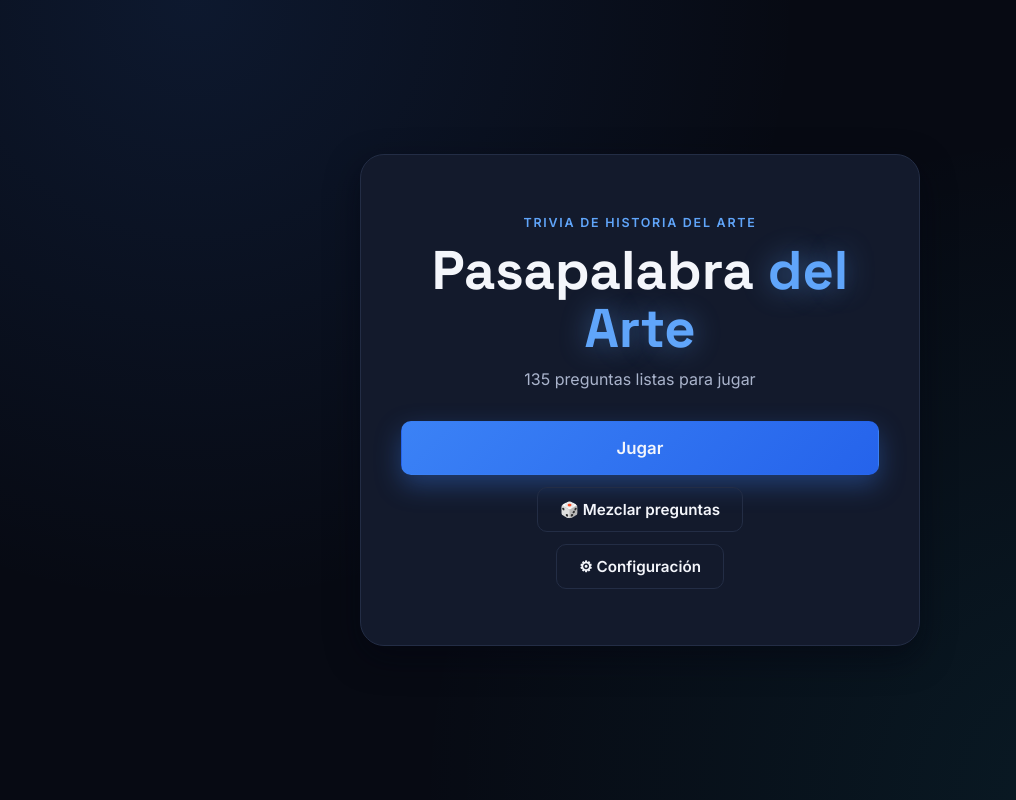
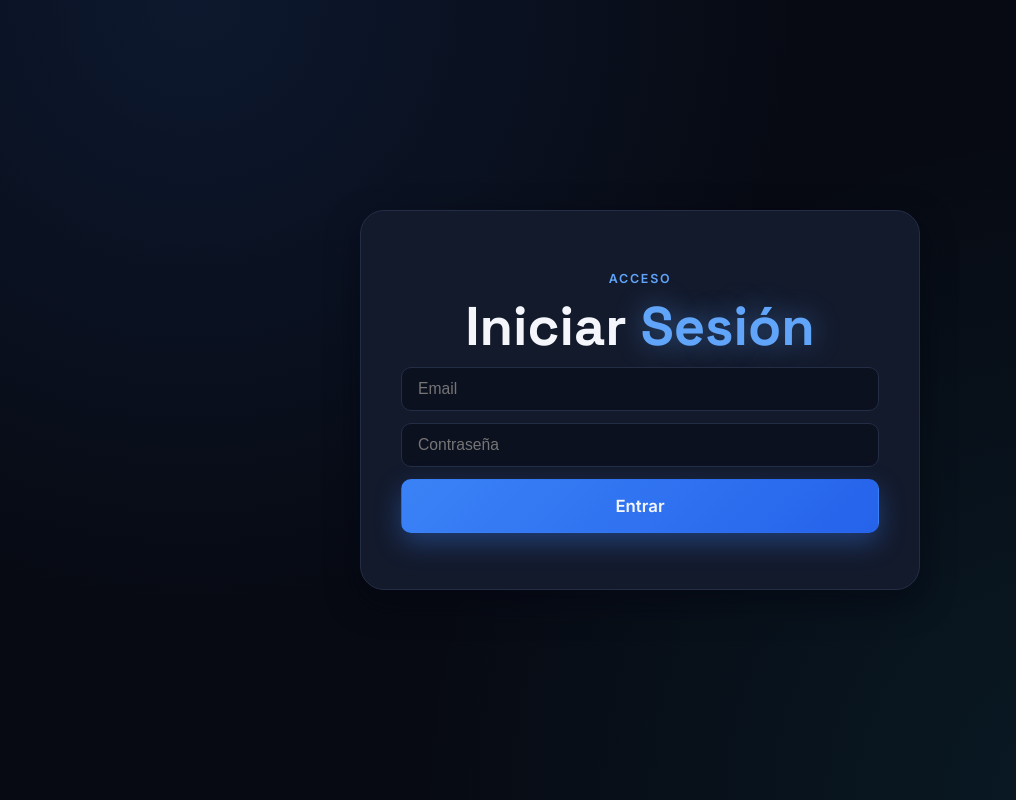
Before and after one commit to SotoTomas/Pasapalabra, a Vue app: page / in a window 1280 px wide. Shown: the whole page, without its empty margins (0-1016 px from the left). Built offline with nearby package versions, Linux system fonts and the light colour scheme; no server answers.

Commit message:
Final Details

```diff
--- a/src/App.vue
+++ b/src/App.vue
@@ -5,15 +5,20 @@ import StartScreen from './components/StartScreen.vue';
 import SettingsScreen from './components/SettingsScreen.vue';
 import GameScreen from './components/GameScreen.vue';
 import EndScreen from './components/EndScreen.vue';
-import { onAuthStateChanged } from "firebase/auth";
-import { auth } from "@/firebase";
-
-onAuthStateChanged(auth, (user) => {
-  console.log("user:", user);
-});
+import LoginScreen from './components/LoginScreen.vue';
+import { onAuthStateChanged } from 'firebase/auth';
+import { auth } from '@/firebase';
 
 const store = useGameStore();
 const screen = ref('start');
+
+const currentUser = ref(null);
+const isCheckingAuth = ref(true);
+
+onAuthStateChanged(auth, (user) => {
+  currentUser.value = user;
+  isCheckingAuth.value = false;
+});
 
 onMounted(() => {
   store.init();
@@ -35,10 +40,16 @@ function handleFinishGame() {
 function handlePlayAgain() {
   goTo('start');
 }
-
 </script>
 
 <template>
+  <section v-if="isCheckingAuth" class="screen">
+    <p class="start-subtitle">Verificando sesión…</p>
+  </section>
+
+  <LoginScreen v-else-if="!currentUser" />
+
+  <template v-else>
     <StartScreen
       v-if="screen === 'start'"
       @play="handlePlay"
@@ -59,5 +70,5 @@ function handlePlayAgain() {
       v-else-if="screen === 'end'"
       @play-again="handlePlayAgain"
     />
-
   </template>
+</template>
--- /dev/null
+++ b/src/components/LoginScreen.vue
@@ -0,0 +1,57 @@
+<script setup>
+import { ref } from 'vue';
+import { signInWithEmailAndPassword } from 'firebase/auth';
+import { auth } from '@/firebase';
+
+const email = ref('');
+const password = ref('');
+const errorMessage = ref('');
+const isSubmitting = ref(false);
+
+async function login() {
+  errorMessage.value = '';
+  isSubmitting.value = true;
+  try {
+    await signInWithEmailAndPassword(auth, email.value, password.value);
+    // no navegamos manualmente: onAuthStateChanged en App.vue detecta
+    // el cambio de usuario y cambia de pantalla solo.
+  } catch (e) {
+    errorMessage.value = 'Email o contraseña incorrectos.';
+  } finally {
+    isSubmitting.value = false;
+  }
+}
+</script>
+
+<template>
+  <section class="screen">
+    <div class="start-card">
+      <span class="eyebrow">Acceso</span>
+      <h1 class="title-display">Iniciar <span class="title-accent">Sesión</span></h1>
+
+      <form class="answer-form" style="flex-direction: column; gap: 12px;" @submit.prevent="login">
+        <input
+          v-model="email"
+          class="answer-input"
+          type="email"
+          placeholder="Email"
+          autocomplete="username"
+          required
+        />
+        <input
+          v-model="password"
+          class="answer-input"
+          type="password"
+          placeholder="Contraseña"
+          autocomplete="current-password"
+          required
+        />
+        <button type="submit" class="btn btn--primary btn--lg" :disabled="isSubmitting">
+          {{ isSubmitting ? 'Entrando…' : 'Entrar' }}
+        </button>
+      </form>
+
+      <p v-if="errorMessage" class="start-error">{{ errorMessage }}</p>
+    </div>
+  </section>
+</template>
```
Lines whose indentation alone changed are shown as unchanged.
